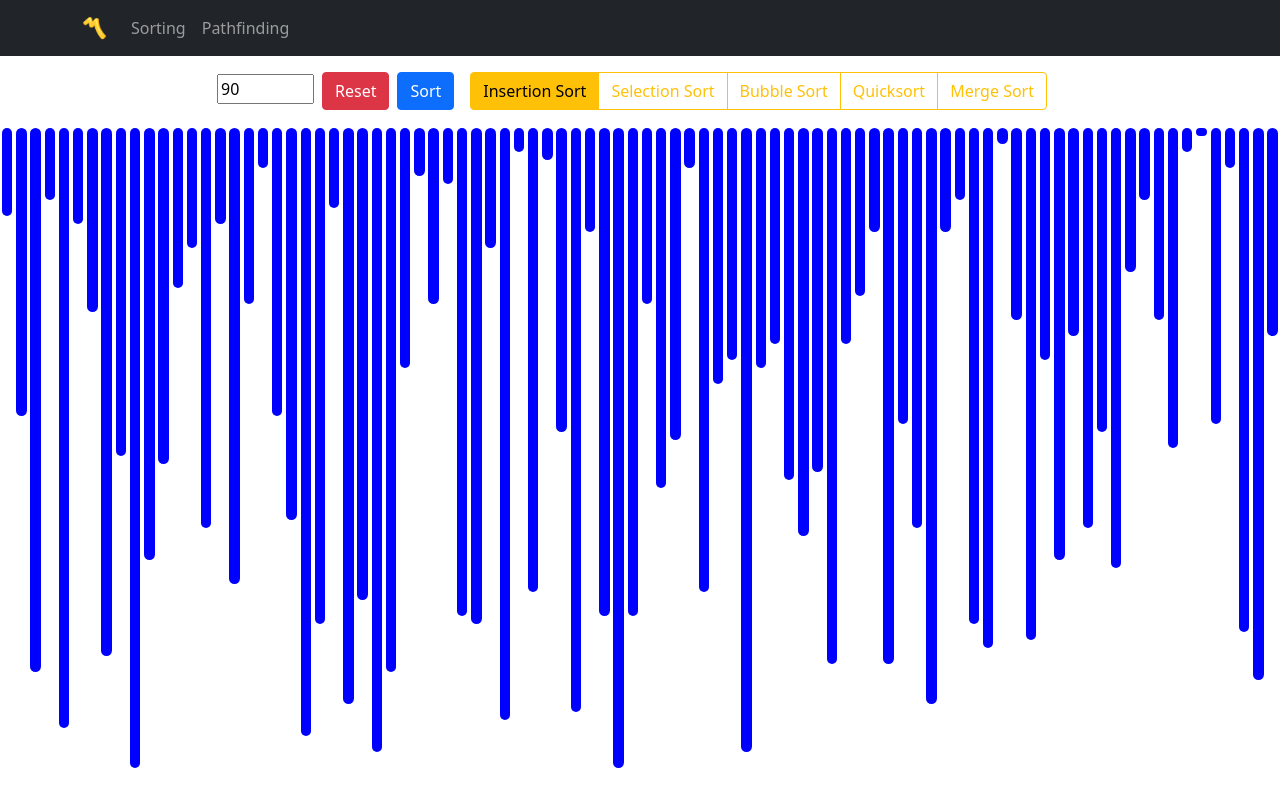
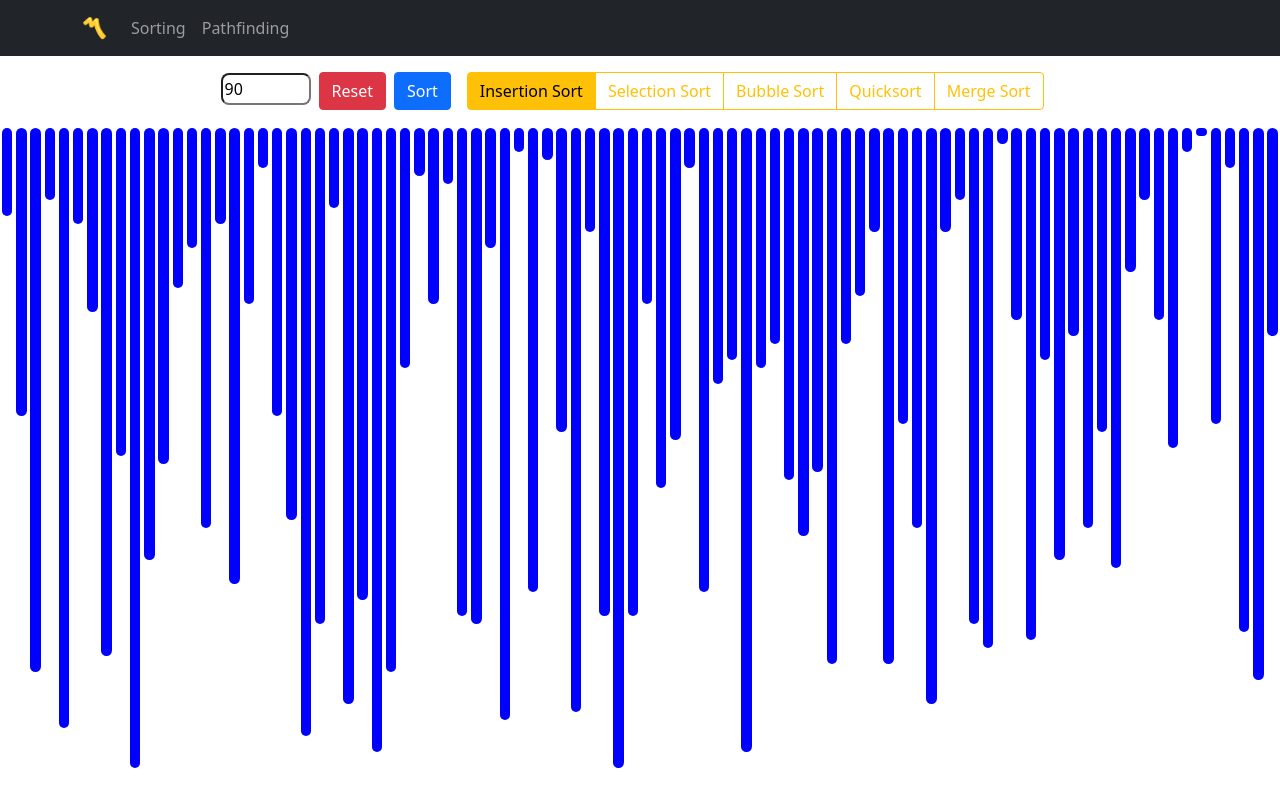
Before and after one commit to Puh00/algorithm-visualizer, a React (Create React App) app: page / in a window 1280 px wide. Built offline with nearby package versions, Linux system fonts and the light colour scheme.

Commit message:
:lipstick: Add minor styling to input field

```diff
--- a/src/App.css
+++ b/src/App.css
@@ -23,6 +23,12 @@ body {
   margin: max(0.8px, 0.15%);
 }
 
+.input-number {
+  border-radius: 8px;
+  padding: 2px;
+  max-width: 90px;
+}
+
 /* Remove header when below 200px */
 @media only screen and (max-height: 200px) {
   .app-vanish {
--- a/src/components/sorting/Panel.tsx
+++ b/src/components/sorting/Panel.tsx
@@ -20,6 +20,7 @@ export const Panel: React.FC<Props> = ({
   return (
     <span>
       <input
+        className="input-number"
         name="no. bars"
         type="number"
         value={num}
```
